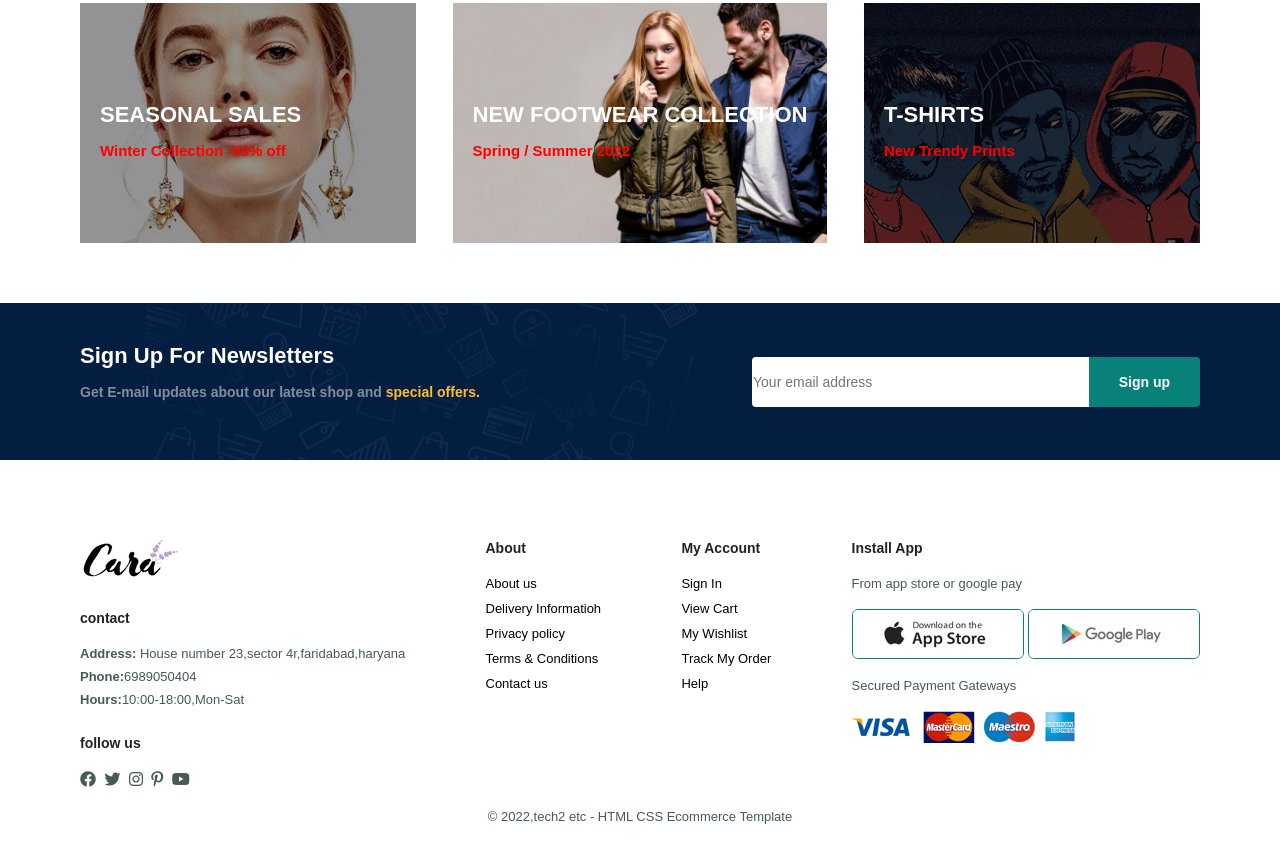
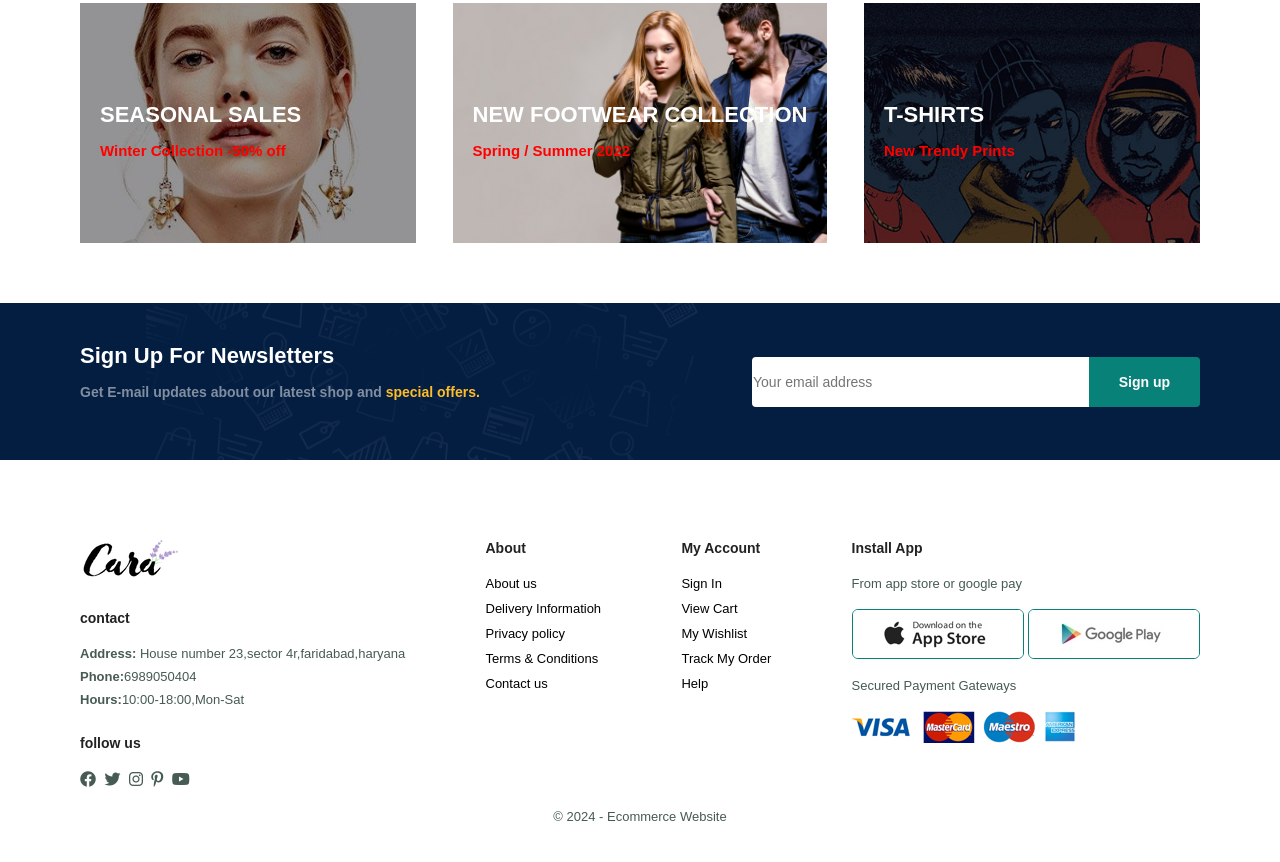
Before and after one commit to shubhamdhiman7011/E-commerce-Website-FrontEnd-Based-, a plain HTML site: page index.html in a window 1280 px wide. Shown: the part 4741-5603 px from the top of the page. Drawn offline with Linux system fonts and the light colour scheme.

Commit message:
some change

```diff
--- a/index.html
+++ b/index.html
@@ -467,7 +467,7 @@
         </div>
 
         <div class="copyright">
-            <p>&copy 2022,tech2 etc - HTML CSS Ecommerce Template</p>
+            <p>&copy 2024 -  Ecommerce Website</p>
         </div>
     </footer>
 
```
Also changed, not shown: script.js (line endings or trailing spaces).
